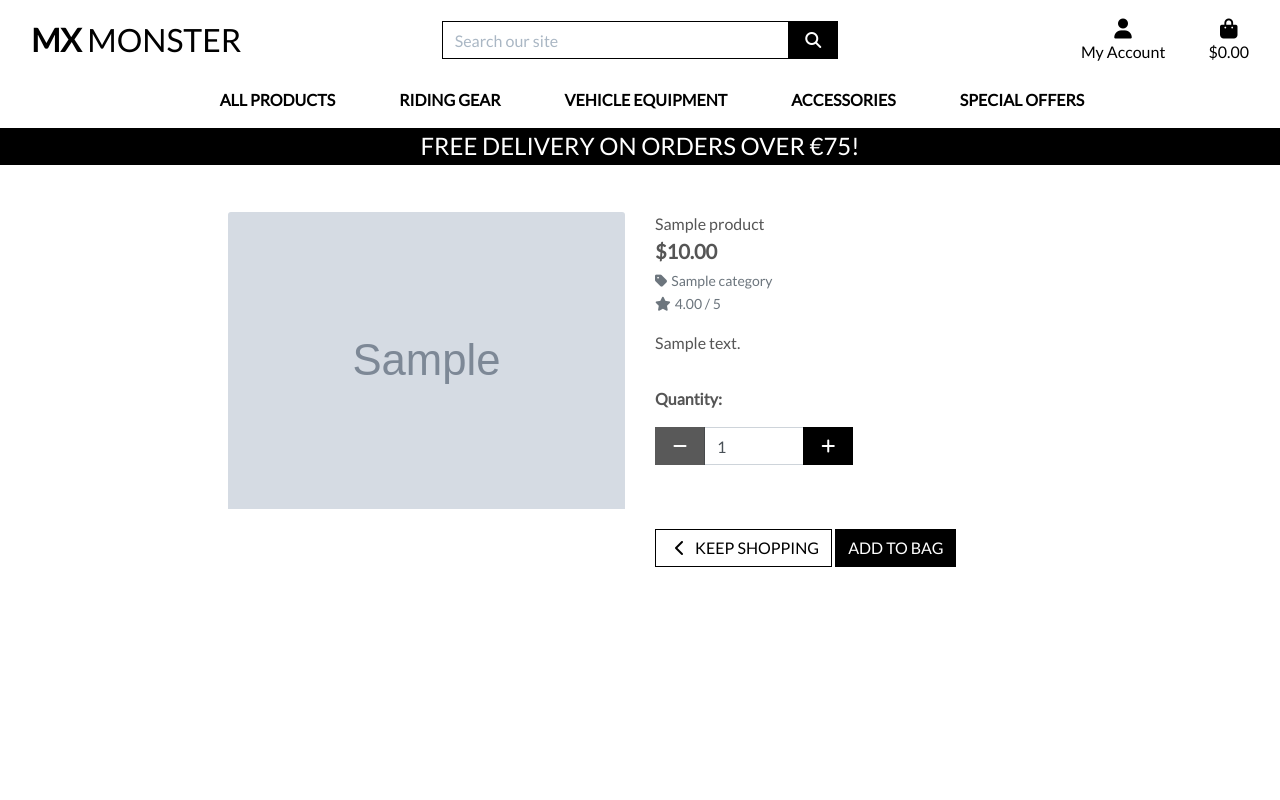
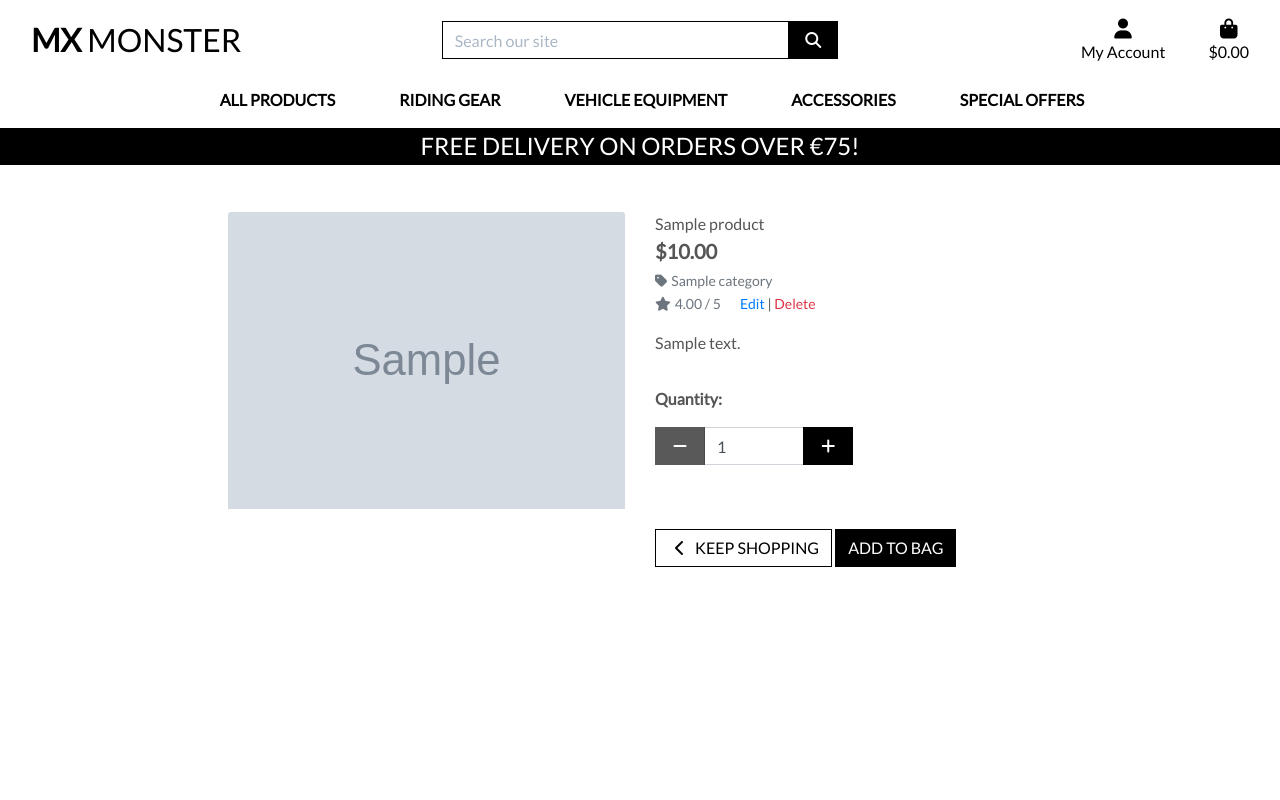
Before and after one commit to kwalczak80/mx-monster, a Django app: page /products/1/ in a window 1280 px wide. Run offline with Django 3.2, Linux system fonts and the light colour scheme; a user stored in the database is signed in; tables that the repository leaves empty hold one stand-in row (values such as "Sample post"); grey boxes marked "Sample" are stand-in pictures; some libraries are stand-ins or nearby versions.

Commit message:
Update product_detail template to add edit and delete product links

```diff
--- a/templates/products/product_detail.html
+++ b/templates/products/product_detail.html
@@ -42,6 +42,12 @@
                 {% else %}
                 <small class="text-muted">No Rating</small>
                 {% endif %}
+                {% if request.user.is_superuser %}
+                <small class="ml-3">
+                    <a href="{% url 'edit_product' product.id %}">Edit</a> |
+                    <a class="text-danger" href="{% url 'delete_product' product.id %}">Delete</a>
+                </small>
+                {% endif %}
                 <p class="mt-3">{{ product.description }}</p>
                 <form class="form" action="{% url 'add_to_bag' product.id %}" method="POST">
                     {% csrf_token %}
@@ -71,10 +77,8 @@
                                             </span>
                                         </button>
                                     </div>
-                                        <input class="form-control qty_input" type="number"
-                                            name="quantity" value="1" min="1" max="99"
-                                            data-item_id="{{ product.id }}"
-                                            id="id_qty_{{ product.id }}">
+                                    <input class="form-control qty_input" type="number" name="quantity" value="1"
+                                        min="1" max="99" data-item_id="{{ product.id }}" id="id_qty_{{ product.id }}">
                                     <div class="input-group-append">
                                         <button class="increment-qty btn btn-black rounded-0"
                                             data-item_id="{{ product.id }}" id="increment-qty_{{ product.id }}">
```
Also changed, not shown: media/glove_9dbwHPE.jpg (added). Lines whose indentation alone changed are shown as unchanged.
